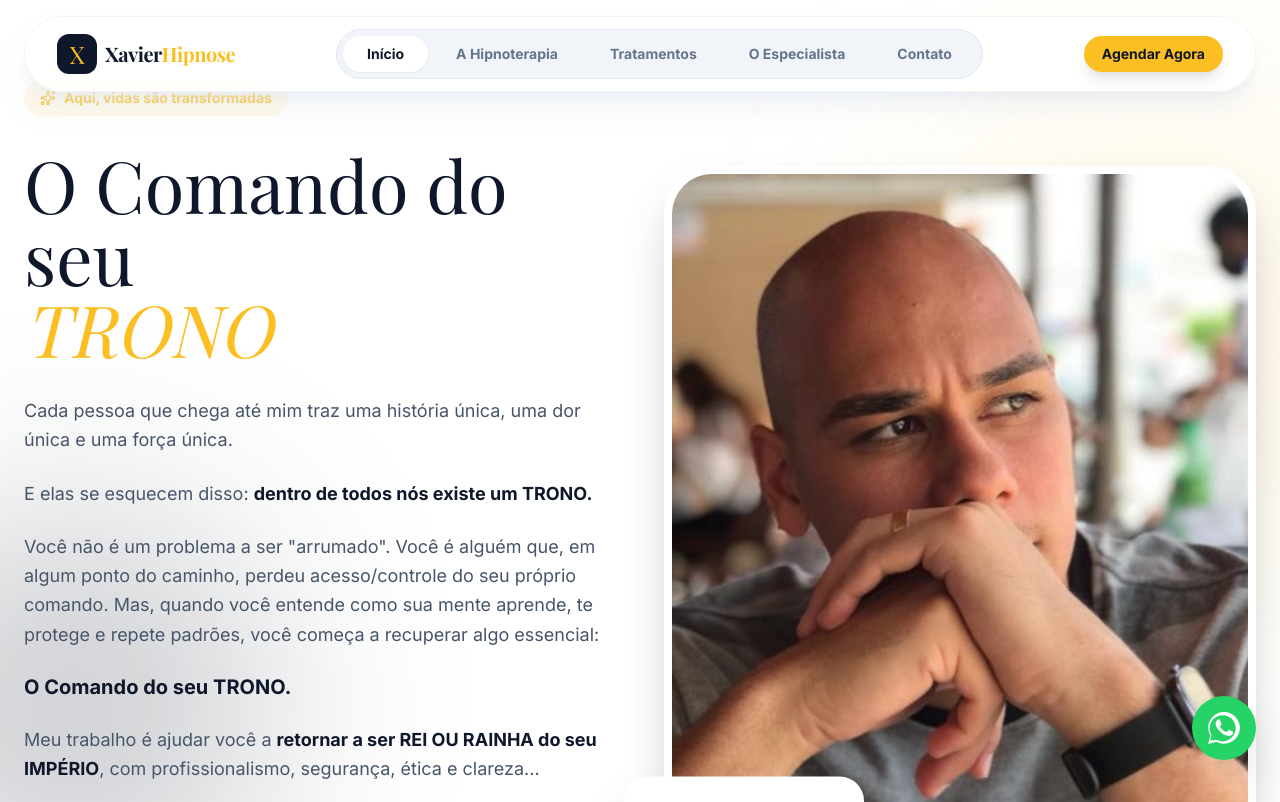
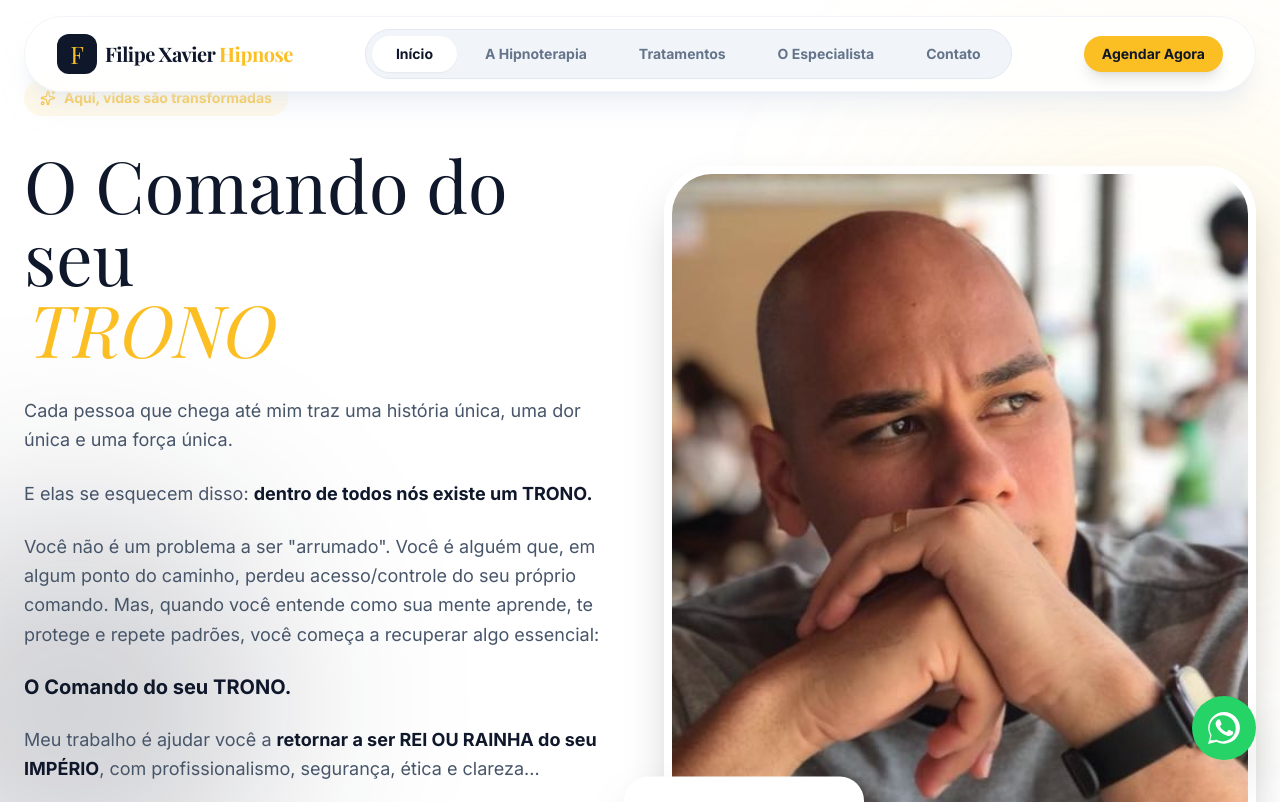
Before and after one commit to jairosouza67/XavierHipnose, a React (Vite) app: page / in a window 1280 px wide. Shown: the top 802 px of the page. Built offline with nearby package versions, Linux system fonts and the light colour scheme; a web font is replaced by a local one.

Commit message:
Atualiza logo e nome no Header para 'Filipe Xavier Hipnose'

```diff
--- a/src/components/layout/Header.tsx
+++ b/src/components/layout/Header.tsx
@@ -14,8 +14,8 @@
     <header className="fixed top-0 left-0 right-0 z-50 px-6 py-4">
       <div className="max-w-7xl mx-auto flex items-center justify-between bg-white/80 backdrop-blur-md px-8 py-3 rounded-full border border-slate-100 shadow-xl shadow-slate-200/50">
         <div className="flex items-center gap-2 cursor-pointer" onClick={() => onTabChange('home')}>
-          <div className="w-10 h-10 bg-primary rounded-xl flex items-center justify-center text-secondary font-serif text-2xl">X</div>
-          <span className="font-serif text-xl font-bold text-primary tracking-tight">Xavier<span className="text-secondary">Hipnose</span></span>
+          <div className="w-10 h-10 bg-primary rounded-xl flex items-center justify-center text-secondary font-serif text-2xl">F</div>
+          <span className="font-serif text-xl font-bold text-primary tracking-tight">Filipe Xavier<span className="text-secondary"> Hipnose</span></span>
         </div>
 
         <div className="hidden lg:block">
```
